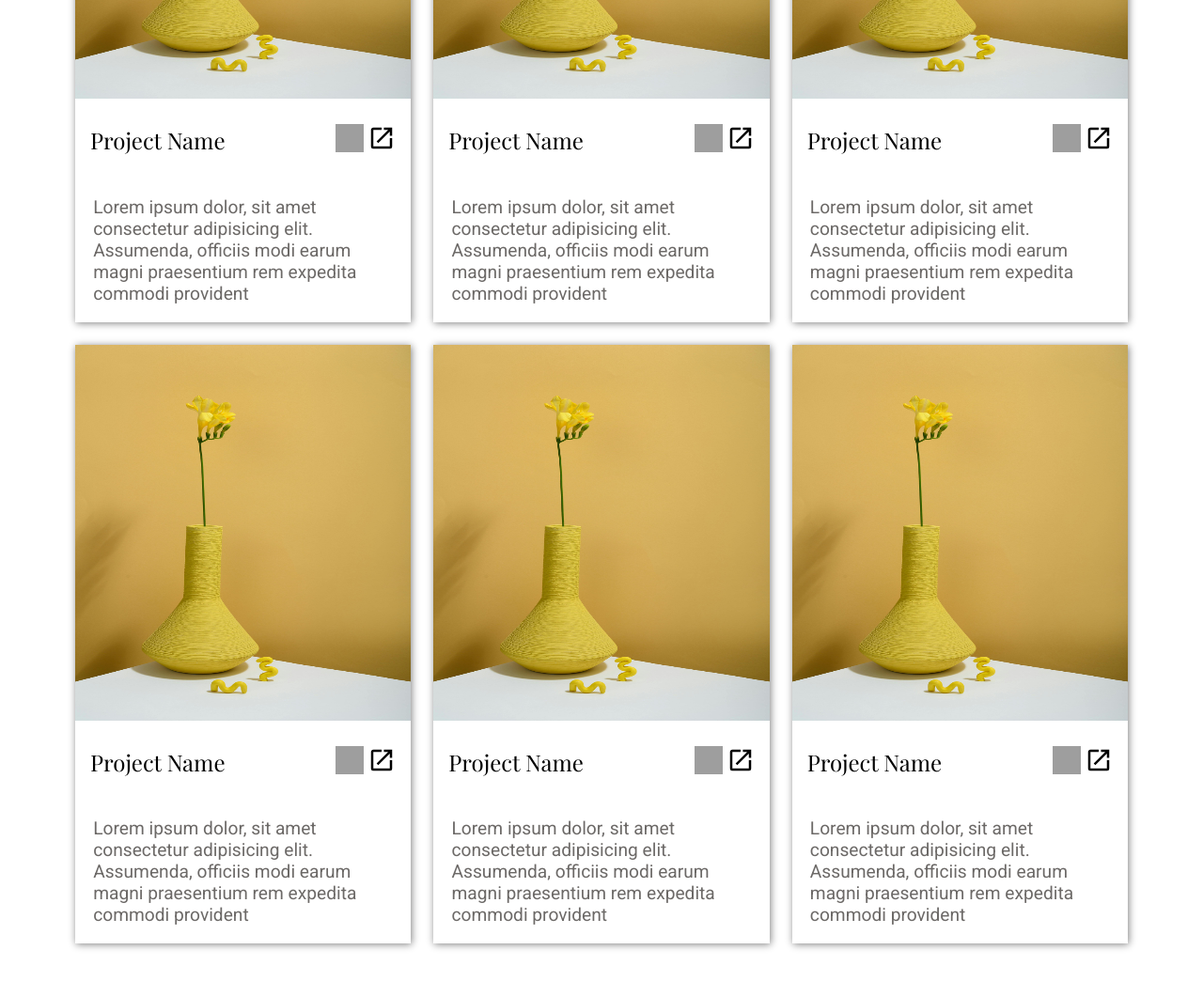
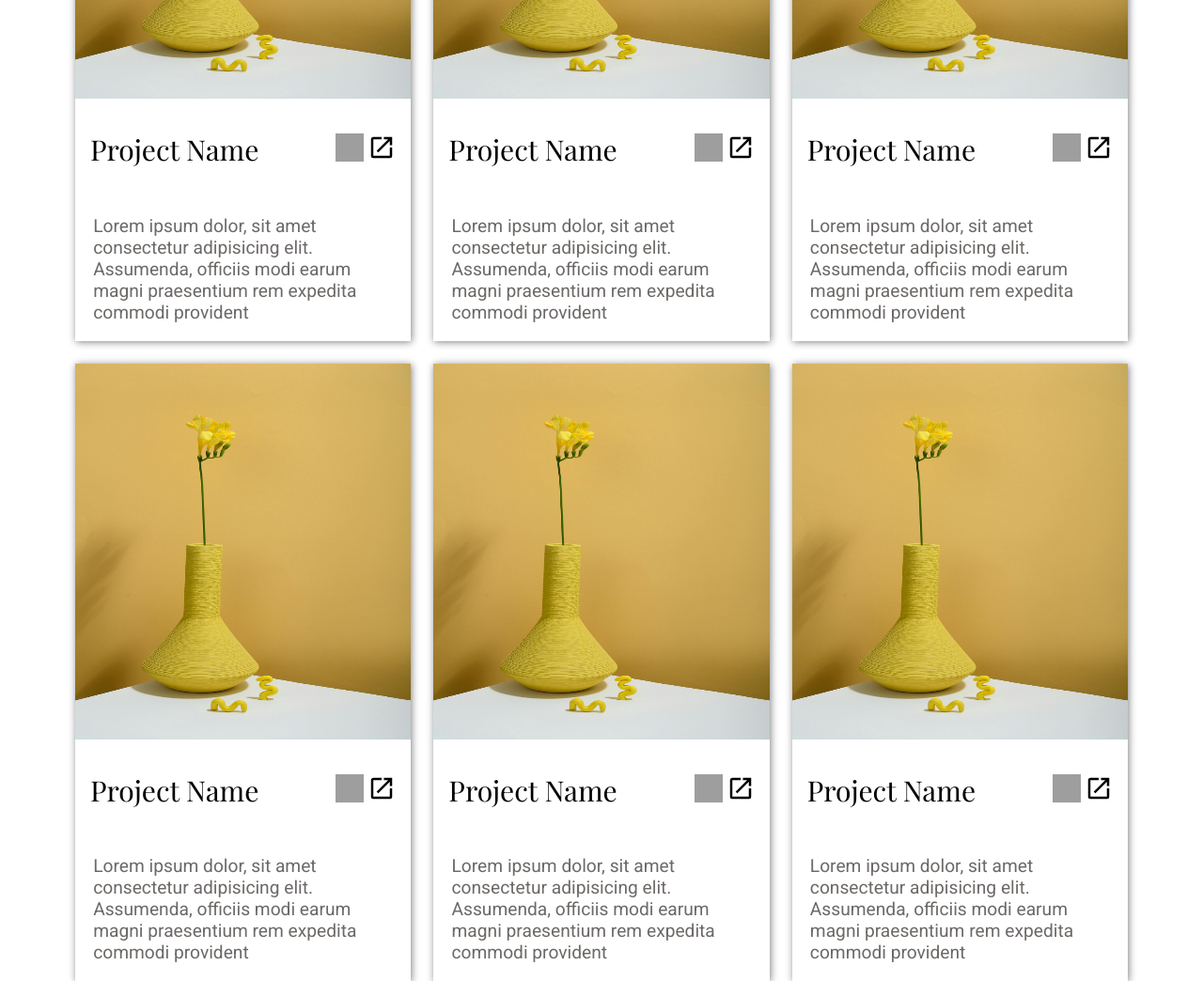
Before and after one commit to biniyamNegasa/odin-homepage, a plain HTML site: page index.html in a window 1280 px wide. Shown: the part 1060-2104 px from the top of the page at 94% size. Drawn offline with nearby package versions, Linux system fonts and the light colour scheme; grey boxes are pictures that could not be loaded; a web font is replaced by a local one.

Commit message:
style: fix headers

```diff
--- a/style.css
+++ b/style.css
@@ -100,7 +100,7 @@ footer {
 
 .projects {
   display: grid;
-  grid-template-columns: repeat(auto-fit, minmax(300px, 1fr));
+  grid-template-columns: repeat(auto-fit, minmax(320px, 1fr));
   gap: 1.5rem;
 }
 .project {
@@ -124,7 +124,7 @@ p {
   width: 100%;
 }
 .project div h3 {
-  font-size: 1.5rem;
+  font-size: 30px;
 }
 
 footer {
@@ -139,7 +139,7 @@ footer .person {
 }
 
 .contact h2 {
-  font-size: 2.5rem;
+  font-size: 40px;
 }
 .contact p {
   padding-left: 0;
```
